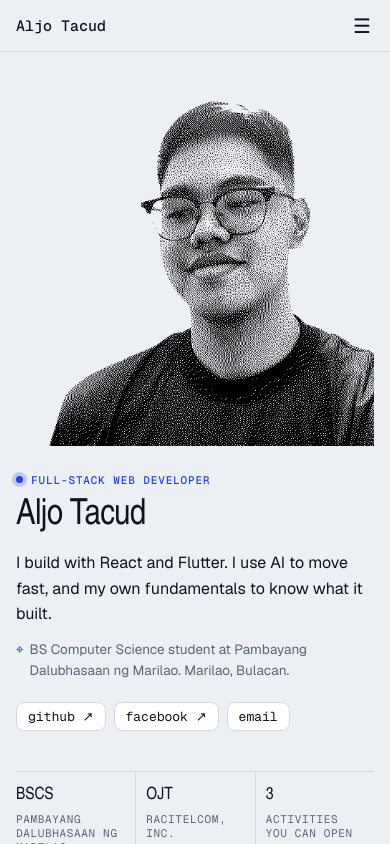
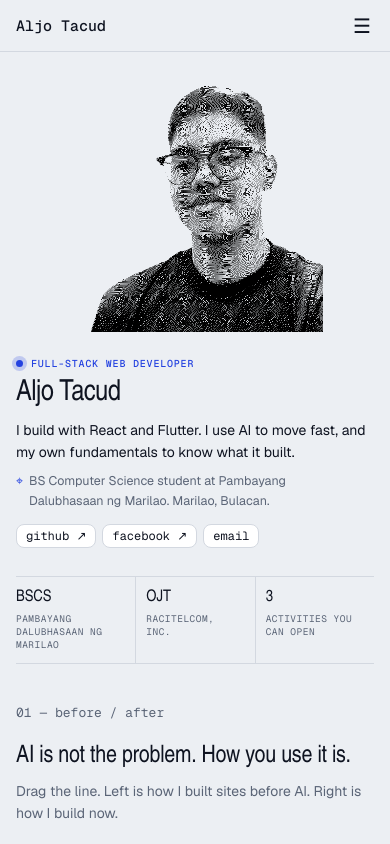
Before and after one commit to Jomikx/portfolio, a Next.js app: page / in a window 390 px wide. Shown: the top 844 px of the page. Built offline with nearby package versions, Linux system fonts and the light colour scheme; a web font is replaced by a local one.

Commit message:
Phone sizing and head photo fix

```diff
--- a/app/globals.css
+++ b/app/globals.css
@@ -199,8 +199,8 @@ img { height: auto; }
 @media (max-width: 900px) {
   .side nav a { display: inline-flex; align-items: center; }
   .keyrow, .seg button { min-height: 40px; }
-  .stage { max-width: 100%; }
-  .hero { gap: 20px; }
+  .stage { max-width: 256px; margin-inline: auto; }
+  .hero { gap: 18px; }
   .ba { aspect-ratio: 4 / 3; }
   .list { grid-template-columns: repeat(auto-fit, minmax(150px, 1fr)); }
 }
@@ -270,3 +270,19 @@ html, body { max-width: 100%; overflow-x: clip; }
 .hero .social a { border: 1px solid var(--line); background: var(--panel); border-radius: 8px; padding: 5px 11px; transition: border-color 0.15s, color 0.15s, transform 0.15s; }
 .hero .social a:hover { border-color: var(--accent); color: var(--accent); transform: translateY(-1px); }
 @media (max-width: 480px) { .hero h1 { font-size: 36px; } }
+
+/* phone sizing, closer to Bryl's compact layout */
+@media (max-width: 600px) {
+  .wrap { padding-top: 24px; }
+  .hero h1 { font-size: 29px; margin: 0 0 10px; }
+  .hero .eyebrow { font-size: 10px; margin: 2px 0 8px; }
+  .hero p { font-size: 14px; line-height: 1.55; margin-bottom: 8px; }
+  .hero p.sub { font-size: 12.5px; }
+  .hero .social { gap: 6px; margin-top: 14px; }
+  .hero .social a { font-size: 12px; padding: 3px 9px; }
+  .hero { padding-bottom: 28px; }
+  .facts { margin-bottom: 40px; }
+  .facts div { padding: 12px 10px; }
+  .facts b { font-size: 16px; }
+  .facts span { font-size: 9.5px; margin-top: 4px; letter-spacing: 0.05em; }
+}
--- a/components/HeadPhoto.js
+++ b/components/HeadPhoto.js
@@ -31,6 +31,7 @@ export default function HeadPhoto() {
 
   useEffect(() => {
     let queued = false;
+    let touched = false;
     let px = 0;
     let py = 0;
 
@@ -47,7 +48,7 @@ export default function HeadPhoto() {
       const dy = r.top + r.height * 0.4 - py;
       const d = Math.sqrt(dx * dx + dy * dy);
       const c = curRef.current;
-      if (d < (c === "center" ? 70 : 50)) {
+      if (d < (c === "center" ? 36 : 26)) {
         show("center");
         return;
       }
@@ -69,6 +70,7 @@ export default function HeadPhoto() {
 
     function onMove(e) {
       last.current = Date.now();
+      touched = true;
       px = e.clientX;
       py = e.clientY;
       if (!queued) {
@@ -77,13 +79,21 @@ export default function HeadPhoto() {
       }
     }
 
-    function onLeave() {
+    function onLeave(e) {
+      // only a mouse leaving the window recentres; a finger lifting must not
+      if (e && e.pointerType && e.pointerType !== "mouse") return;
       show("center");
+    }
+    function onScroll() {
+      if (!touched || queued) return;
+      queued = true;
+      requestAnimationFrame(update);
     }
 
     window.addEventListener("pointermove", onMove);
     window.addEventListener("pointerdown", onMove);
     document.addEventListener("pointerleave", onLeave);
+    window.addEventListener("scroll", onScroll, { passive: true });
 
     // Phones and tablets have no hover, so look around on its own until someone touches the screen
     let sweep = null;
@@ -92,7 +102,7 @@ export default function HeadPhoto() {
     if (noHover && !reduce) {
       let i = 0;
       sweep = setInterval(() => {
-        if (Date.now() - last.current < 3500) return;
+        if (touched) return; // once someone touches the screen, stay where it is looking
         i = (i + 1) % SWEEP.length;
         show(SWEEP[i]);
       }, 1300);
@@ -102,6 +112,7 @@ export default function HeadPhoto() {
       window.removeEventListener("pointermove", onMove);
       window.removeEventListener("pointerdown", onMove);
       document.removeEventListener("pointerleave", onLeave);
+      window.removeEventListener("scroll", onScroll);
       if (sweep) clearInterval(sweep);
     };
   }, []);
```
